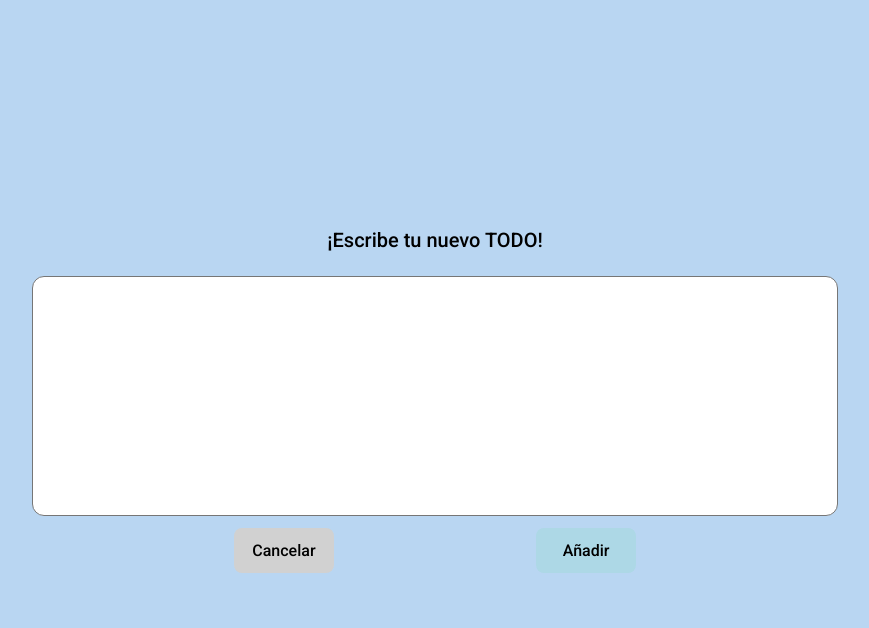
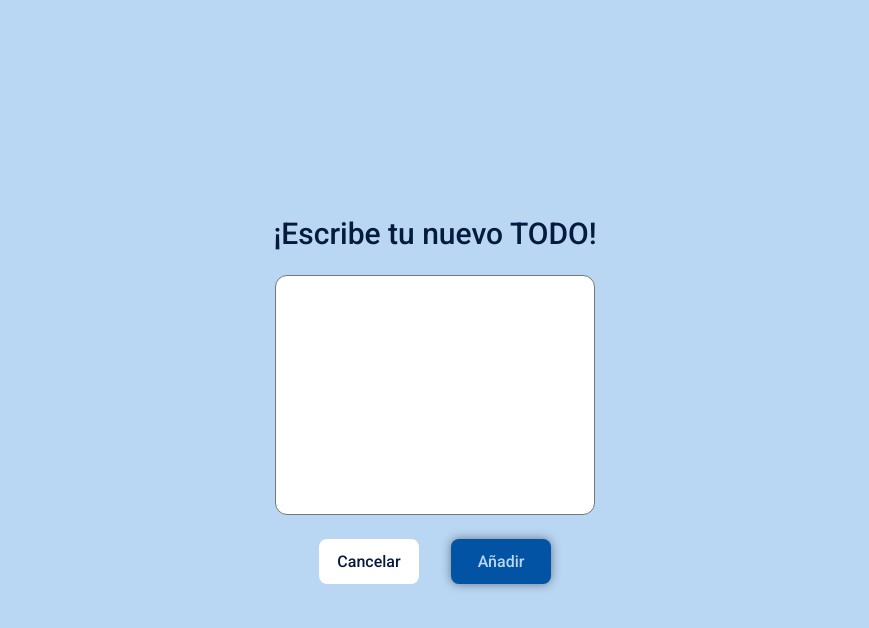
Before and after one commit to JulianQA/todo-app, a React (Create React App) app: page / in a window 1280 px wide. Both pictures are taken after a click on the button 1020 px from the left and 177 px from the top of the page. Shown: the top 628 px of the page, without its empty margins (205-1074 px from the left). Built offline with nearby package versions, Linux system fonts and the light colour scheme.

Commit message:
new & edit page

```diff
--- a/src/Routes/HomePage/HomePage.jsx
+++ b/src/Routes/HomePage/HomePage.jsx
@@ -4,7 +4,6 @@ import { ToDoSearch } from "../../components/ToDoSearch/ToDoSearch";
 import { ToDoList } from "../../components/ToDoList/ToDoList";
 import { ToDoItem } from "../../components/ToDoItem/ToDoItem";
 import { useMain } from "../../helpers/useMain";
-import "./homePage.css";
 
 function HomePage() {
   const {
--- a/src/components/ToDoForm/ToDoForm.css
+++ b/src/components/ToDoForm/ToDoForm.css
@@ -2,38 +2,37 @@
   display: flex;
   flex-direction: column;
   justify-content: center;
+  gap: 24px;
   height: 100vh;
-  width: 90%;
-  margin: auto;
 }
 
 .ToDoForm__label {
-  font-size: 2rem;
-  margin-bottom: 24px;
+  font-size: 3rem;
   text-align: center;
+  color: var(--title-color);
 }
 
 .ToDoForm__text-area {
-  width: 70%;
+  width: 320px;
   height: 30%;
-  margin-bottom: 12px;
   resize: none;
   border-radius: 12px;
   padding: 16px;
   font-size: 1.8rem;
   font-family: inherit;
   align-self: center;
+  color: var(--title-color);
 }
 
-.ToDoForm__texte-area:focus {
-  outline-color: lightblue;
+.ToDoForm__text-area:focus {
+  outline-color: var(--third-color);
 }
 
 .ToDoForm__buttons {
-  width: 70%;
   display: flex;
   justify-content: space-evenly;
   align-self: center;
+  gap: 32px;
 }
 
 .ToDoForm__buttons button {
@@ -42,15 +41,17 @@
   font-family: inherit;
   font-size: 1.6rem;
   border-radius: 8px;
+  border: none;
   cursor: pointer;
 }
 
 .add-button {
-  background-color: lightblue;
-  border: none;
+  background-color: var(--third-color);
+  color: var(--main-bg-color);
+  box-shadow: 0px 0px 10px 0px rgb(24 24 24 / 50%);
 }
 
 .cancel-button {
-  background-color: rgb(209, 209, 209);
-  border: none;
+  background-color: white;
+  color: var(--title-color);
 }
--- a/src/components/ToDoItem/toDoItem.css
+++ b/src/components/ToDoItem/toDoItem.css
@@ -25,9 +25,11 @@
   border-left: 1px solid var(--third-color);
 }
 .ToDoItem__text {
-  text-transform: capitalize;
   width: 100%;
   color: var(--title-color);
+}
+.ToDoItem__text::first-letter {
+  text-transform: capitalize;
 }
 
 .ToDoItem__text.completed {
```
Also changed, not shown: src/Routes/HomePage/homePage.css (deleted).
